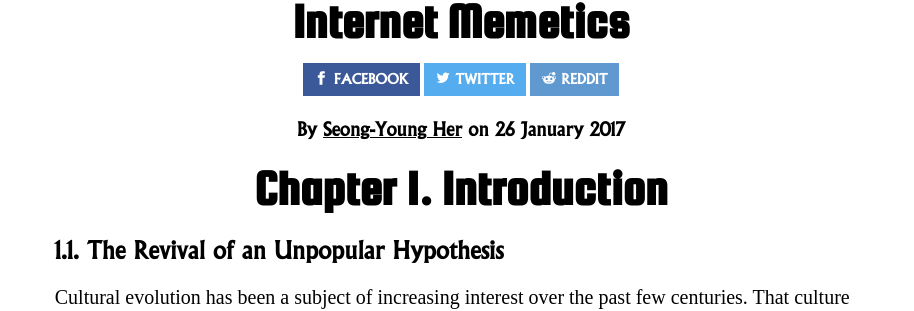
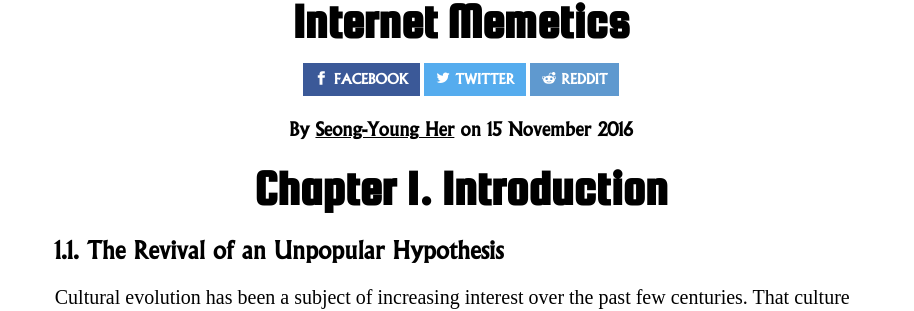
Before and after one commit to FraserThompson/PhilosophersMeme, a Jekyll site: the page built from _posts/2016-11-15-internetmemetics.markdown, in a window 1280 px wide and 900 px high, scrolled down 380 px. Shown: the part 142-453 px from the top of the window, without its empty margins (179-1093 px from the left). Built offline with Jekyll 4.4.1, drawn with Linux system fonts in a browser that asks for light colours; nearby versions of some CDN libraries; some web fonts are replaced; library files that are not in the unit come from our copies.

Commit message:
Updated Internetmemetics and 1 other file

```diff
--- a/_posts/2017-01-26-internetmemetics.markdown
+++ b/_posts/2016-11-15-internetmemetics.markdown
@@ -1,6 +1,6 @@
 ---
 title: Internet Memetics
-date: 2017-01-26 23:04:00 +13:00
+date: 2016-11-15 23:04:00 +13:00
 tags:
 - memetics
 author:
@@ -8,7 +8,8 @@ author:
   display_name: Seong-Young Her
   first_name: Seong-Young
   last_name: Her
-excerpt: Seong's thesis on Internet memetics (2017).
+excerpt: 'Seong''s thesis on Internet memetics (2016). Supervised by James Maclaurin
+  and completed at the University of Otago. '
 ---
 
 # Chapter 1. Introduction
```
